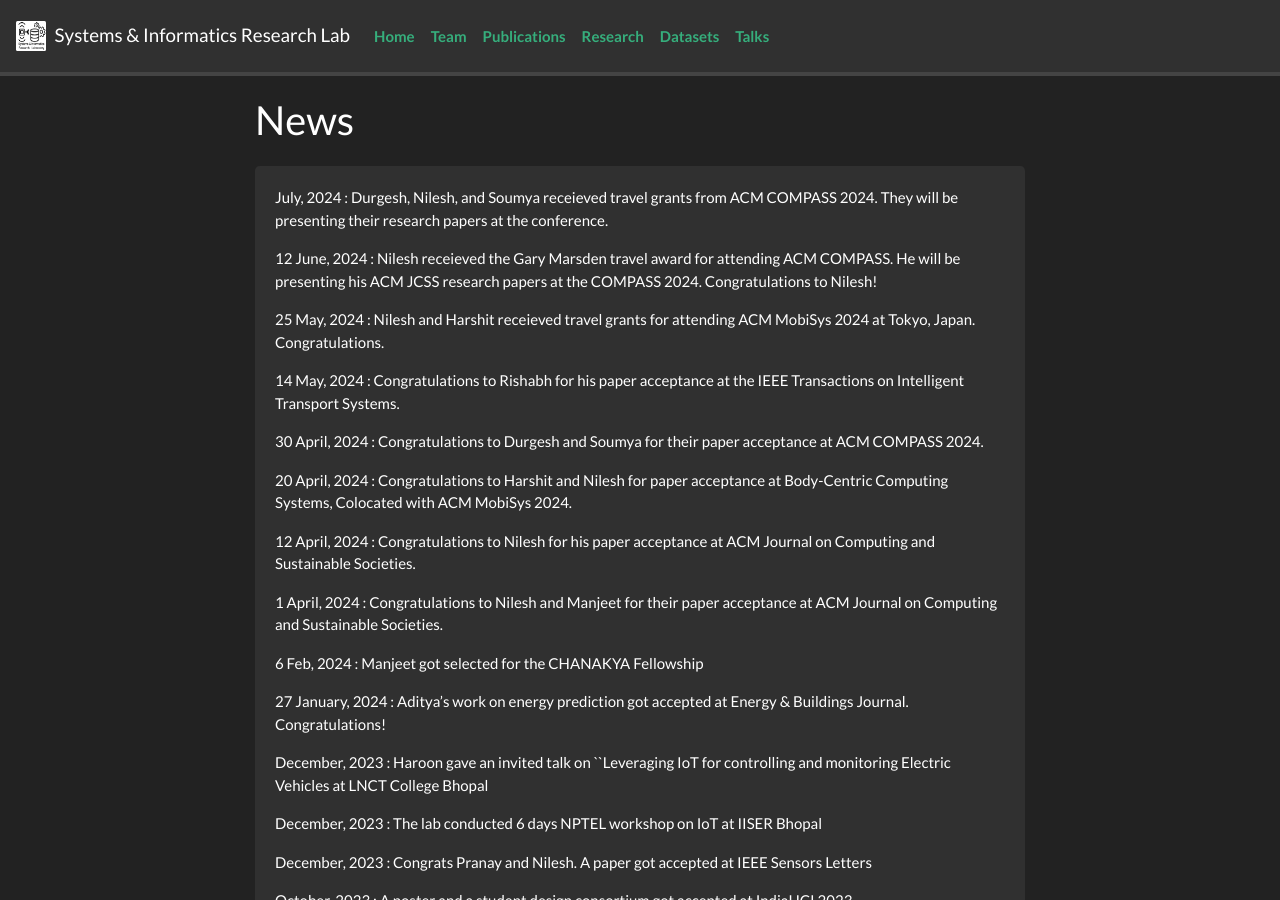
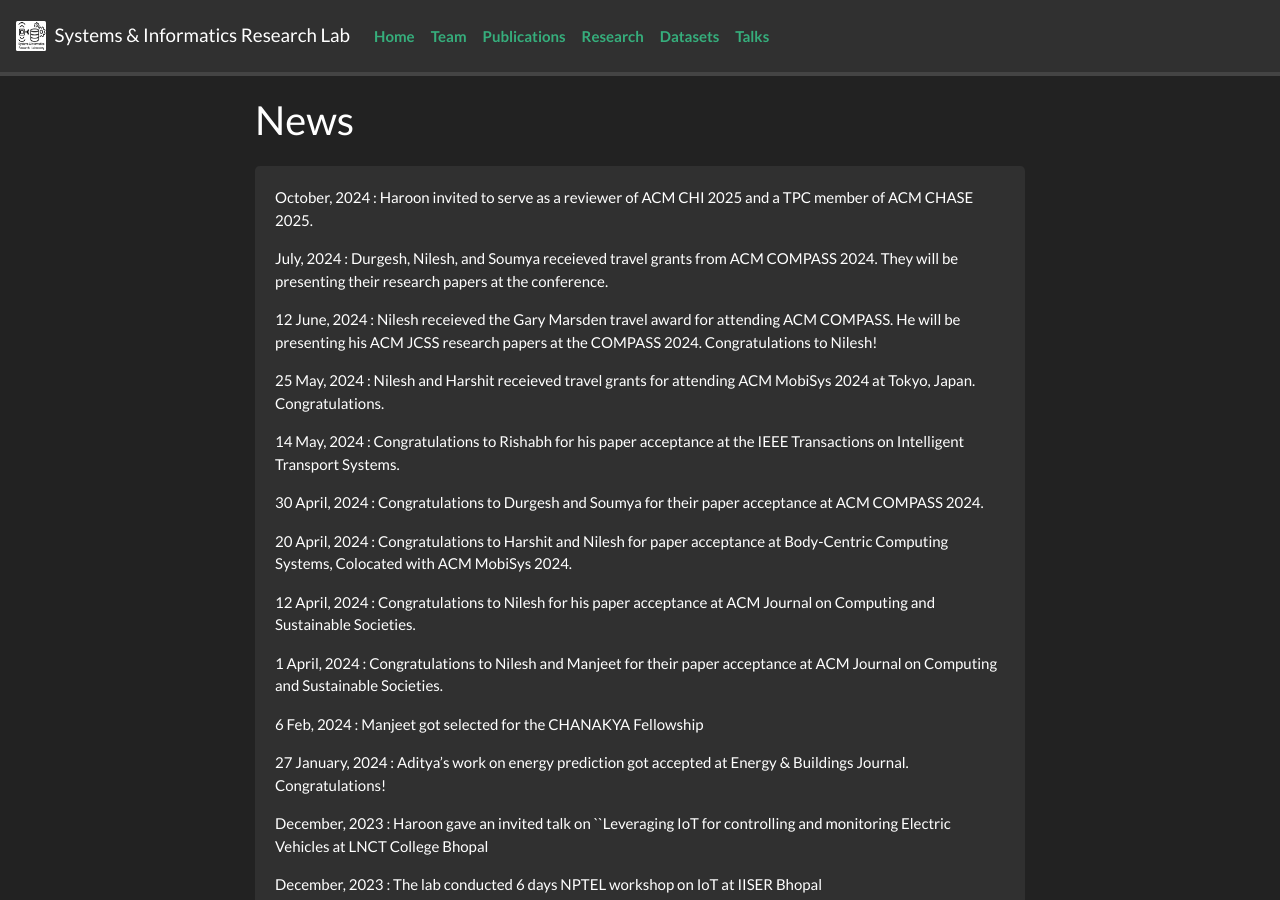
Before and after one commit to sirl-lab/sirl-lab.github.io, a Jekyll site: the page built from _pages/allnews.md, in a window 1280 px wide and 900 px high. Built offline with Jekyll 4.4.1, drawn with Linux system fonts in a browser that asks for light colours; nearby versions of some CDN libraries; a style sheet for code colours, icons or effects is not loaded.

Commit message:
update news item

```diff
--- a/_data/news.yml
+++ b/_data/news.yml
@@ -1,3 +1,6 @@
+- date: October, 2024
+  headline: Haroon invited to serve as a reviewer of ACM CHI 2025 and a TPC member of ACM CHASE 2025.
+
 - date: July, 2024
   headline: Durgesh, Nilesh, and Soumya receieved travel grants from ACM COMPASS 2024. They will be presenting their research papers at the conference.
 
```
